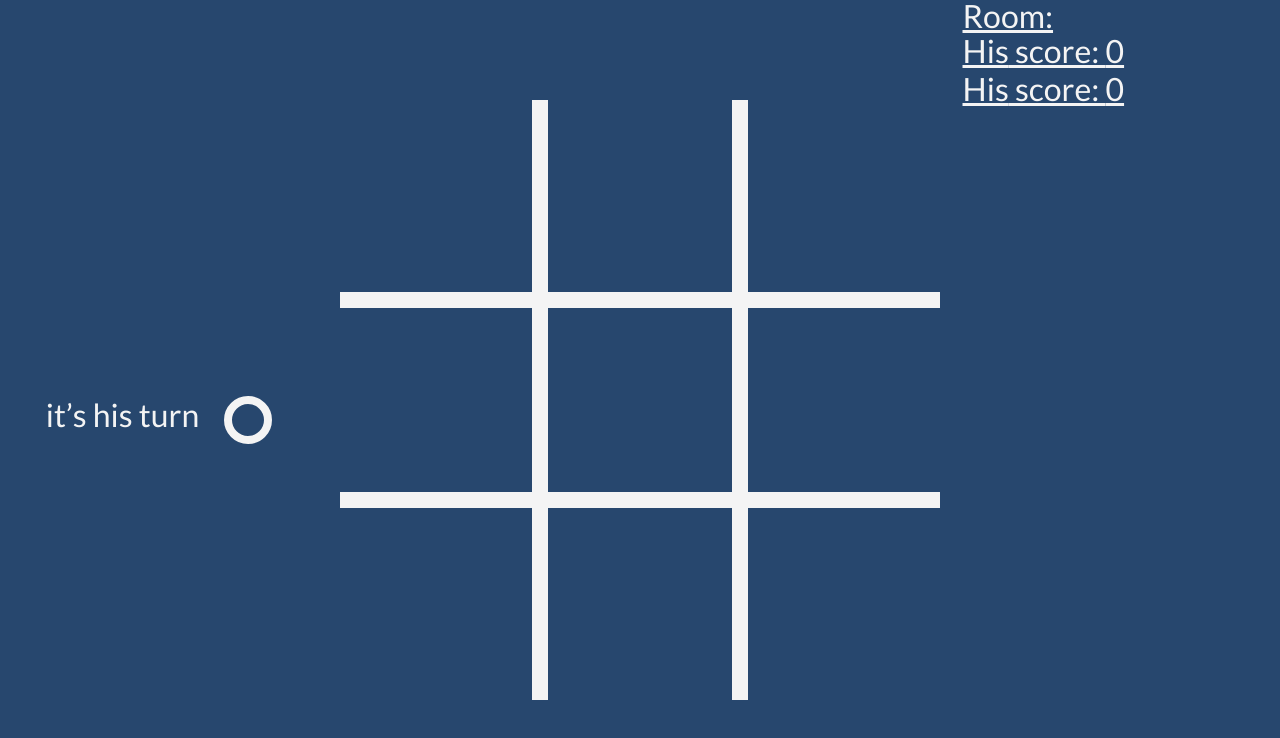
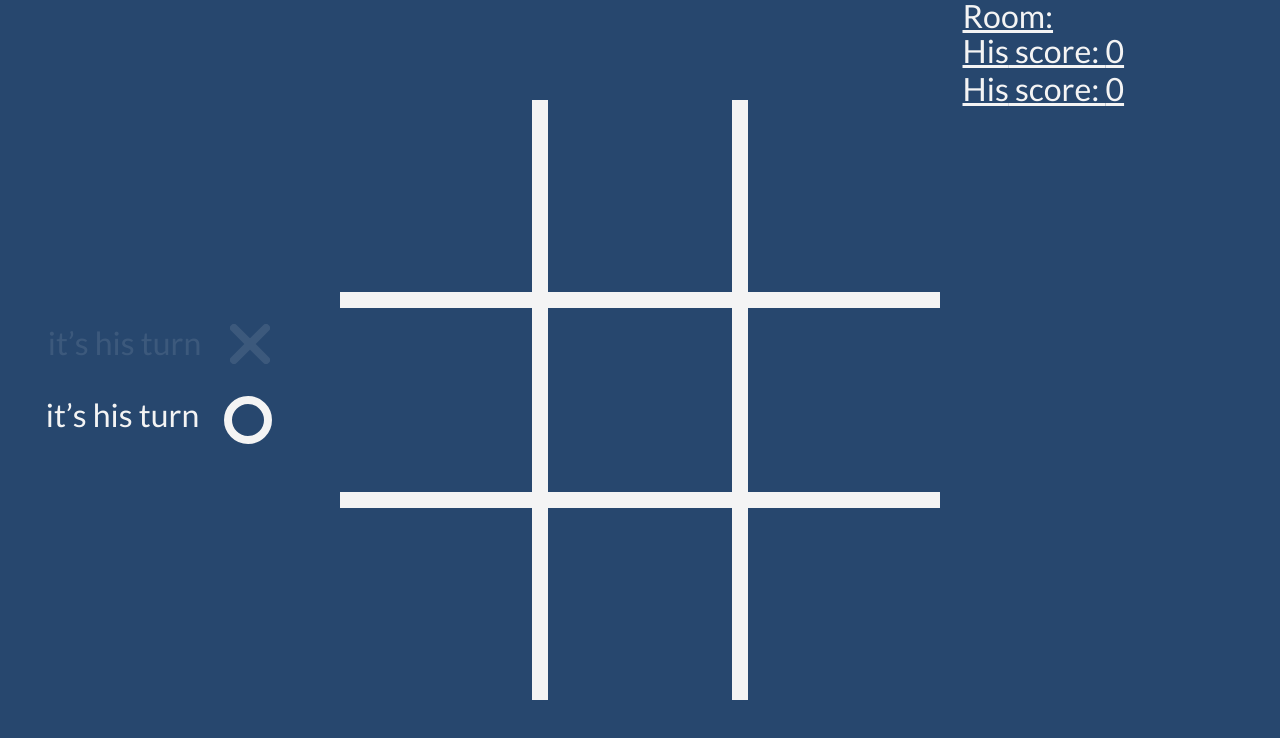
Before and after one commit to quentingrchr/tic-tac-toe-online, a React (Create React App) app: page /game in a window 1280 px wide. Shown: the top 738 px of the page. Built offline with nearby package versions, Linux system fonts and the light colour scheme; no server answers.

Commit message:
:bug: fix opacity

```diff
--- a/src/components/turns/turns.styles.scss
+++ b/src/components/turns/turns.styles.scss
@@ -1,6 +1,6 @@
 .turns {
   .turn {
-    opacity: 0;
+    opacity: 0.1;
     width: 100%;
     font-style: normal;
     font-size: 32px;
```
